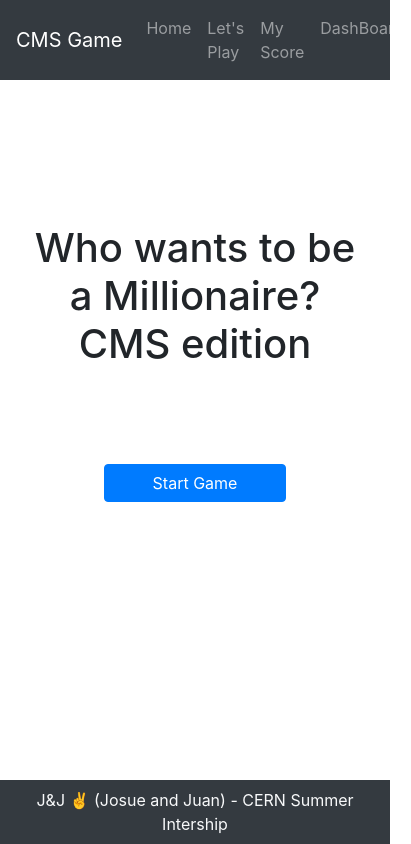
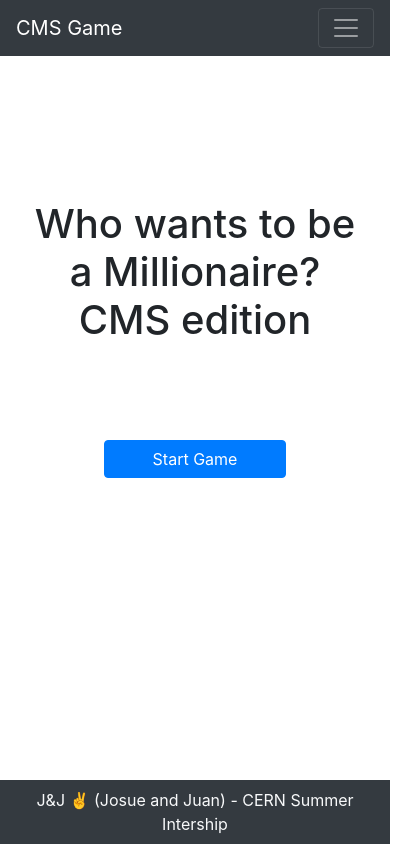
Before and after one commit to cms-dpoa/CMS_Trivia, a React app in the folder view/: page /play in a window 390 px wide. Shown: the whole page, 411 px wide, since content can reach past the window. Built offline with nearby package versions, Linux system fonts and the light colour scheme.

Commit message:
Make responsive lifelines, footer and navbar

```diff
--- a/view/src/components/NavBar.jsx
+++ b/view/src/components/NavBar.jsx
@@ -1,29 +1,57 @@
-import React from "react";
+import React, { useState } from "react";
 import { Navbar, Container, Nav } from "react-bootstrap";
 import { Link } from "react-router-dom";
 
 const NavBar = () => {
+  const [isExpanded, setIsExpanded] = useState(false);
+
   return (
-    <Navbar bg="dark" variant="dark">
+    <Navbar expanded={isExpanded} expand="lg" bg="dark" variant="dark">
       <Container>
         <Navbar.Brand href="/home">CMS Game</Navbar.Brand>
-        <Nav className="me-auto">
-          <Link className="nav-link" to="/home">
+
+        <Navbar.Toggle
+          aria-controls="responsive-navbar-nav"
+          onClick={() => setIsExpanded(!isExpanded)}
+        />
+        <Navbar.Collapse
+          id="responsive-navbar-nav"
+          className="col-md-4 ms-md-auto pr-1"
+        >
+          <Nav>
+            <Link
+              className="nav-link"
+              to="/home"
+              onClick={() => setIsExpanded(false)}
+            >
               Home
             </Link>
-          <Link className="nav-link" to="/play">
+
+            <Link
+              className="nav-link"
+              to="/play"
+              onClick={() => setIsExpanded(false)}
+            >
               Let's Play
             </Link>
-          <Link className="nav-link" to="/myscore">
+
+            <Link
+              className="nav-link"
+              to="/myscore"
+              onClick={() => setIsExpanded(false)}
+            >
               My Score
             </Link>
-          <Link className="nav-link" to="/dashboard">
+
+            <Link
+              className="nav-link"
+              to="/dashboard"
+              onClick={() => setIsExpanded(false)}
+            >
               DashBoard
             </Link>
-          {/* <Link className="nav-link" to="/manage">
-            Manage
-          </Link> */}
           </Nav>
+        </Navbar.Collapse>
       </Container>
     </Navbar>
   );
--- a/view/src/components/game/lifeline/Lifelines.jsx
+++ b/view/src/components/game/lifeline/Lifelines.jsx
@@ -39,7 +39,7 @@ const Lifelines = ({ numQuestion, questions, showOptions }) => {
   return (
     <Container className="text-right mt-4">
       <Row>
-        <Col className="p-0 col-10">
+        <Col className="p-0 col col-md-10">
           <Button
             className="p-0"
             variant="outline-dark"
@@ -50,7 +50,7 @@ const Lifelines = ({ numQuestion, questions, showOptions }) => {
           </Button>
         </Col>
 
-        <Col className="p-0 joker col-1">
+        <Col className="p-0 col col-md-1">
           <Button
             className="p-0"
             variant="outline-dark"
@@ -61,7 +61,7 @@ const Lifelines = ({ numQuestion, questions, showOptions }) => {
           </Button>
         </Col>
 
-        <Col className="p-0 joker col-1">
+        <Col className="p-0 col col-md-1">
           <Button
             className="p-0"
             variant="outline-dark"
--- a/view/src/index.css
+++ b/view/src/index.css
@@ -18,3 +18,9 @@ code {
 #body-container {
   padding-bottom: 2.5rem;
 }
+
+@media screen and (max-width: 1024px) {
+  #body-container {
+    padding-bottom: 5rem;
+  }
+}
--- a/view/src/redux/endPoints.js
+++ b/view/src/redux/endPoints.js
@@ -1,6 +1,6 @@
 const { host } = window.location;
-const MAIN = `http://${host}/api`;
-// const MAIN = "http://localhost:8000";
+// const MAIN = `http://${host}/api`;
+const MAIN = "http://localhost:8000";
 
 export const ENDPOINT_AUTH = `${MAIN}/auth/`;
 export const ENDPOINT_QUESTION = `${MAIN}/questions/`;
```
Also changed, not shown: 2 other files (tests, documents, lock files or other folders). Lines whose indentation alone changed are shown as unchanged.
